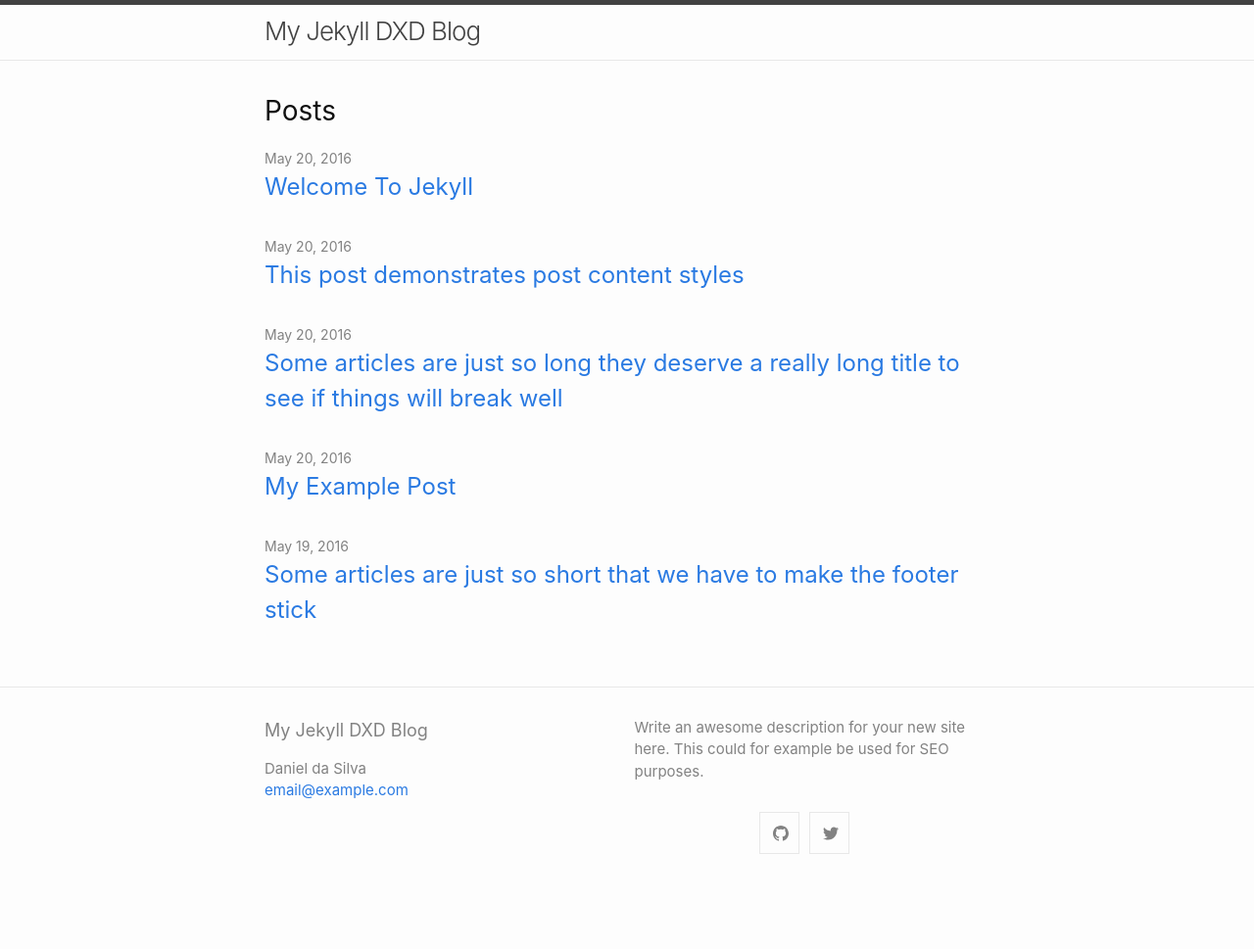
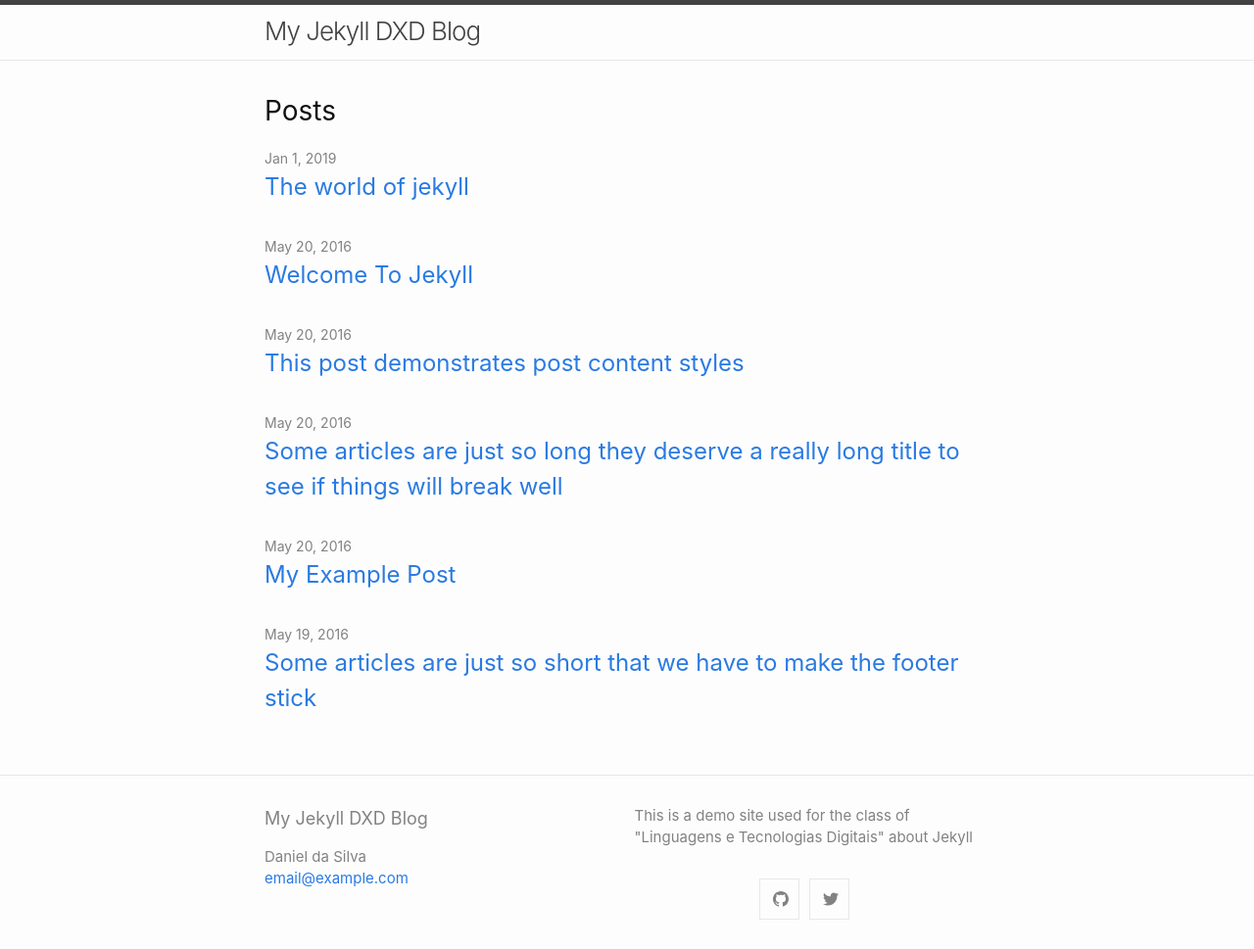
Before and after one commit to danielfdsilva/jekyll-dxd, a Jekyll site: the page built from index.md, in a window 1280 px wide. Shown: the whole page at 98% size. Built offline with Jekyll 4.4.1, drawn with Linux system fonts in a browser that asks for light colours; before the commit the page ends 902 px from its top, so only the background shows below that.

```diff
--- a/_config.yml
+++ b/_config.yml
@@ -2,8 +2,10 @@ title: My Jekyll DXD Blog
 author: Daniel da Silva
 email: email@example.com
 description: > # this means to ignore newlines until "exclude"
-  Write an awesome description for your new site here. This could
-  for example be used for SEO purposes.
+  This is a demo site used for the class of
+  "Linguagens e Tecnologias Digitais" about Jekyll
+
+baseurl: /jekyll-dxd
 
 exclude:
   - Gemfile
```
Also changed, not shown: _posts/2019-01-01-ola-mundo.md (added, +19 -0 lines).
